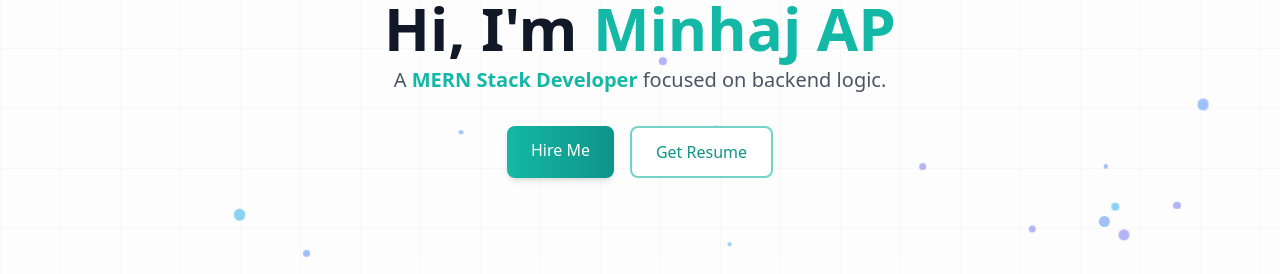
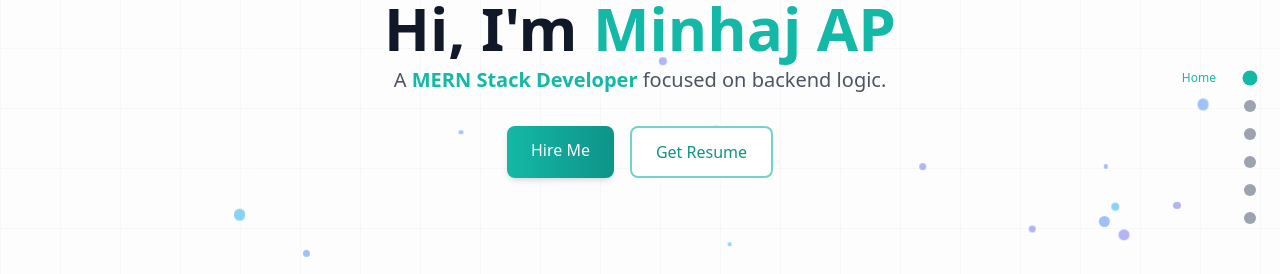
Before and after one commit to minhaj-ap/portfolio, a Next.js app: page / in a window 1280 px wide. Shown: the part 252-526 px from the top of the page. Built offline with nearby package versions, Linux system fonts and the light colour scheme.

Commit message:
feat: enhance navigation with smooth scrolling and add NavigationDots component

```diff
--- a/src/app/globals.css
+++ b/src/app/globals.css
@@ -50,4 +50,5 @@
 html {
   transition: background-color 0.3s ease;
   @apply bg-[rgb(var(--background))] text-[rgb(var(--foreground))];
+  scroll-behavior: smooth;
 }
--- a/src/app/sections/AIProjectsSection.tsx
+++ b/src/app/sections/AIProjectsSection.tsx
@@ -23,7 +23,7 @@ const aiProjects: AIProject[] = [
 
 export default function AIProjectsSection() {
   return (
-    <section className="py-16 bg-white dark:bg-gray-950">
+    <section className="py-16 bg-white dark:bg-gray-950" id="ai">
       <div className="max-w-6xl mx-auto px-6 overflow-hidden">
         <motion.h2
           initial={{ opacity: 0, y: 20 }}
--- a/src/app/sections/contact.tsx
+++ b/src/app/sections/contact.tsx
@@ -42,7 +42,7 @@ export default function ContactSection() {
   return (
     <section
       id="contact"
-      className="py-16 bg-gray-50 dark:bg-gray-900/50 border-t border-gray-200 dark:border-gray-800"
+      className="py-16 bg-gray-50 dark:bg-gray-800 border-t border-gray-200 dark:border-gray-800"
     >
       <div className="max-w-2xl mx-auto px-6">
         <motion.h2
@@ -207,7 +207,7 @@ export default function ContactSection() {
                   github.com/minhaj-ap
                 </a>
                 <a
-                  href="https://linkedin.com/in/your-profile" // Replace with your LinkedIn
+                  href="https://www.linkedin.com/in/minhaj-ap-7662ab2b1/"
                   target="_blank"
                   rel="noopener"
                   className="flex items-center text-gray-700 dark:text-gray-300 hover:text-teal-500 dark:hover:text-teal-400 transition-colors"
--- a/src/app/sections/hero.tsx
+++ b/src/app/sections/hero.tsx
@@ -4,8 +4,7 @@ import Head from "next/head";
 import { motion } from "framer-motion";
 import { toast } from "react-toastify";
 import ScrollIndicator from "@/components/scroll-indicator";
-
-// Grid Background
+import NavigationDots from "@/components/dottedScrollBar";
 
 export default function Hero() {
   const [clickedScroll, setClickedScroll] = useState(false);
@@ -44,7 +43,10 @@ export default function Hero() {
     }
   };
   return (
-    <div className="min-h-screen bg-gray-50/40 dark:bg-gray-900/70 transition-colors duration-300 relative">
+    <div
+      className="min-h-screen bg-gray-50/40 dark:bg-gray-900/70 transition-colors duration-300 relative"
+      id="hero"
+    >
       <Head>
         <title>Minhaj AP | MERN Stack Developer</title>
         <meta
@@ -109,6 +111,7 @@ export default function Hero() {
           <ScrollIndicator />
         </div>
       )}
+      <NavigationDots />
     </div>
   );
 }
--- a/src/app/sections/leetCodeSection.tsx
+++ b/src/app/sections/leetCodeSection.tsx
@@ -32,7 +32,7 @@ export default function LeetCodeSection() {
   const isEmpty = leetCodeData.length === 0;
 
   return (
-    <section className="py-16 bg-gray-50 dark:bg-gray-900">
+    <section className="py-16 bg-gray-50 dark:bg-gray-900" id="algo">
       <div className="max-w-6xl mx-auto px-6">
         <motion.h2
           initial={{ opacity: 0, y: 20 }}
@@ -52,7 +52,7 @@ export default function LeetCodeSection() {
             viewport={{ once: true }}
             className="text-center py-12 border-2 border-dashed border-gray-300 dark:border-gray-700 rounded-xl"
           >
-            <FiCode className="mx-auto w-12 h-12 text-gray-400 mb-4" />
+            <FiCode className="mx-auto w-12 h-12 text-teal-500 dark:text-teal-400 mb-4" />
             <h3 className="text-xl font-medium text-gray-500 dark:text-gray-400 mb-2">
               DSA Journey in Progress
             </h3>
--- a/src/app/sections/projects.tsx
+++ b/src/app/sections/projects.tsx
@@ -50,7 +50,7 @@ const projects = [
 export default function ProjectsSection() {
   const [tooltip, setTooltip] = useState({ show: false, project: "" });
   return (
-    <section className="py-16 bg-gray-50/60 dark:bg-gray-900/50">
+    <section className="py-16 bg-gray-50/60 dark:bg-gray-900/50" id="projects">
       <div className="max-w-6xl mx-auto px-6 overflow-hidden">
         {/* Section Title */}
         <motion.h2
--- /dev/null
+++ b/src/components/dottedScrollBar.tsx
@@ -0,0 +1,117 @@
+import { useEffect, useState } from "react";
+import { motion } from "framer-motion";
+
+const sections = [
+  { id: "hero", label: "Home" },
+  { id: "skills", label: "Skills" },
+  { id: "projects", label: "Projects" },
+  { id: "ai", label: "AI Lab" },
+  { id: "algo", label: "Algorithms" },
+  { id: "contact", label: "Contact" },
+];
+
+export default function NavigationDots() {
+  const [activeSection, setActiveSection] = useState("hero");
+  const [isHovering, setIsHovering] = useState(false);
+
+  useEffect(() => {
+    const handleScroll = () => {
+      const scrollPosition = window.scrollY + 100;
+
+      for (const section of sections) {
+        const element = document.getElementById(section.id);
+        if (element) {
+          const { offsetTop, offsetHeight } = element;
+          if (
+            scrollPosition >= offsetTop &&
+            scrollPosition < offsetTop + offsetHeight
+          ) {
+            setActiveSection(section.id);
+            break;
+          }
+        }
+      }
+    };
+
+    window.addEventListener("scroll", handleScroll);
+    return () => window.removeEventListener("scroll", handleScroll);
+  }, []);
+
+  return (
+    <>
+      {/* Desktop Navigation (Right Side) */}
+      <div className="hidden md:block fixed right-4 lg:right-6 top-1/2 transform -translate-y-1/2 z-50">
+        <motion.div
+          className="flex flex-col gap-3 lg:gap-4 items-center"
+          onHoverStart={() => setIsHovering(true)}
+          onHoverEnd={() => setIsHovering(false)}
+          initial={{ opacity: 0 }}
+          animate={{ opacity: 1 }}
+          transition={{ delay: 1.5 }}
+        >
+          {sections.map((section) => (
+            <a
+              key={section.id}
+              href={`#${section.id}`}
+              className="relative flex items-center justify-end w-full"
+            >
+              {/* Label (right-aligned) */}
+              <motion.span
+                className={`absolute right-8 mr-2 text-xs font-medium whitespace-nowrap ${
+                  activeSection === section.id
+                    ? "text-teal-500 dark:text-teal-400"
+                    : "text-gray-500 dark:text-gray-400"
+                }`}
+                initial={{ opacity: 0, x: 10 }}
+                animate={{
+                  opacity: isHovering || activeSection === section.id ? 1 : 0,
+                  x: isHovering || activeSection === section.id ? 0 : 10,
+                }}
+                transition={{ type: "spring", stiffness: 300 }}
+              >
+                {section.label}
+              </motion.span>
+
+              {/* Dot */}
+              <motion.div
+                className={`w-3 h-3 rounded-full ${
+                  activeSection === section.id
+                    ? "bg-teal-500 scale-125"
+                    : "bg-gray-400 dark:bg-gray-600"
+                }`}
+                whileHover={{ scale: 1.3 }}
+                transition={{ type: "spring", stiffness: 400, damping: 10 }}
+              />
+            </a>
+          ))}
+        </motion.div>
+      </div>
+
+      {/* Mobile Navigation (Bottom Center) */}
+      <div className="md:hidden fixed bottom-4 left-0 right-0 flex justify-center z-50">
+        <motion.div
+          className="bg-white/80 dark:bg-gray-800/80 backdrop-blur-sm rounded-full px-4 py-2 flex gap-3 shadow-lg"
+          initial={{ y: 20, opacity: 0 }}
+          animate={{
+            y: activeSection === "hero" ? 20 : 0,
+            opacity: activeSection === "hero" ? 0 : 1,
+          }}
+          transition={{ type: "spring" }}
+        >
+          {sections.map((section) => (
+            <a
+              key={section.id}
+              href={`#${section.id}`}
+              className={`w-2.5 h-2.5 rounded-full transition-colors ${
+                activeSection === section.id
+                  ? "bg-teal-500"
+                  : "bg-gray-300 dark:bg-gray-600"
+              }`}
+              aria-label={section.label}
+            />
+          ))}
+        </motion.div>
+      </div>
+    </>
+  );
+}
```
Lines whose indentation alone changed are shown as unchanged.
